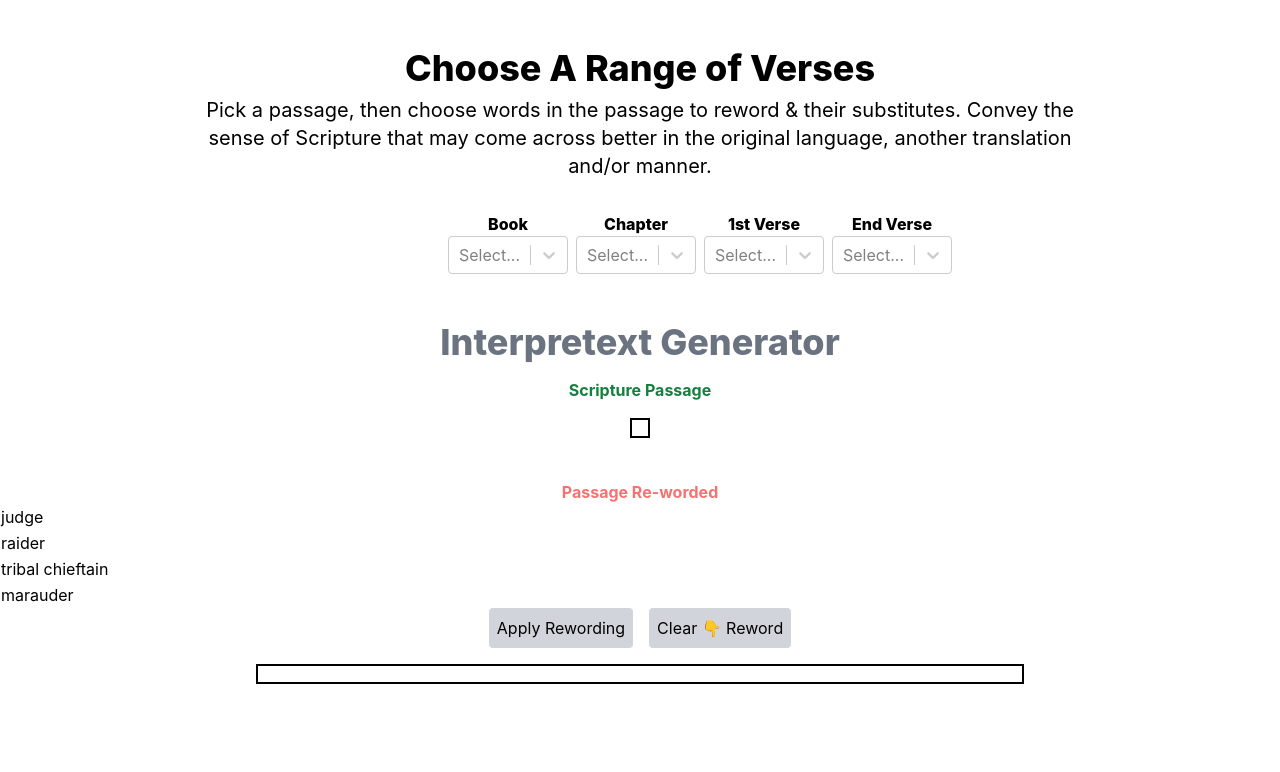
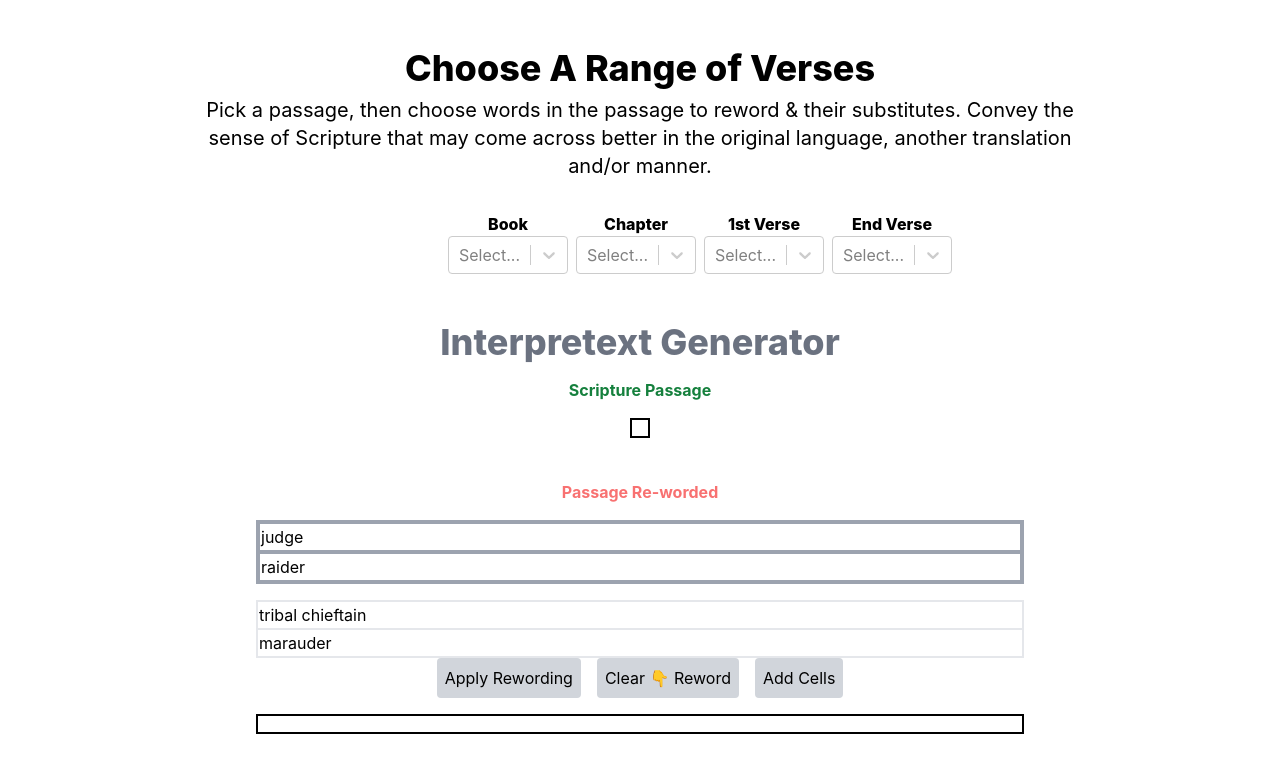
Before and after one commit to CodeWarrior-debug/plenary-engager, a React (Create React App) app: page / in a window 1280 px wide. Shown: the top 772 px of the page. Built offline with nearby package versions, Linux system fonts and the light colour scheme; no server answers.

Commit message:
add word slots progress

```diff
--- a/src/components/Selctors.js
+++ /dev/null
@@ -1,11 +0,0 @@
-import React from 'react'
-
-const componentName = () => {
-  return (
-    <>
-
-    </>
-  )
-}
-
-export default componentName
--- a/src/components/SwapText.js
+++ b/src/components/SwapText.js
@@ -2,28 +2,43 @@
 import React, { useState } from "react";
 
 const SwapText = React.memo((props) => {
+  // KEY VARIABLES
   const [versesReword, setVersesReword] = useState("");
-
+  const mytab1 = document.getElementById("originalsTab1");
+  const mytabl2 = document.getElementById("replaceTab1");
   let substitutionVerses = props.verses;
 
-  const storeItems = async () => {
+  // TEST AREA
+const addCells = () => {
+  let row = mytab1.rows[0];
+  let cell = row.insertCell(-1);
+  let row2 = mytabl2.rows[0];
+  let cell2 = row2.insertCell(-1);
+  cell.outerHTML = "<td className='border-gray-400 border-2'></td>";
+  cell2.outerHTML = "<td className='border-gray-400 border-2'></td>";
+
+
+};
+  //*****END TEST AREA
+
+
+  const storeItems = async () => {  //collects the lists of original and replacement words
     let originals = await feedItems();
     let replacers = await feedItems2();
     swapItems(originals, replacers);
   };
 
-  const swapItems = async (originals, replacers) => {
-    if (!substitutionVerses || !originals[0] || !replacers[0]) {
+  const swapItems = async (originals, replacers) => { //if proper conditions met, runs key function "replaceText"
+    if (!substitutionVerses || !originals.length>0 || !replacers.length>0) {
       setVersesReword("");
       return "";
     }
     let replacedText = await replaceText(originals, replacers);
     setReword(replacedText);
-    // console.log("complete");
   };
 
-  //key function of this program
-  const replaceText = (originals, replacers) => {
+
+  const replaceText = (originals, replacers) => { //key function of this program
     for (let i = 0; i < originals.length; i++) {
       let replaced = originals[i];
       let replacer = replacers[i];
@@ -37,15 +52,15 @@ const SwapText = React.memo((props) => {
     setVersesReword(subVerses);
   };
 
-  const processReword = async() => {
+  const processReword = async() => { //runs both the preparation and the key functions of this program
     await storeItems();
     await swapItems();
   };
 
 
-  const feedItems = async () => {
+  const feedItems = async () => { //collects the words in the first table and stores them into originals array
     let storeArr = [];
-    const mytab1 = document.getElementById("originalsTab1");
+
 
     for (let row of mytab1.rows) {
       for (let cell of row.cells) {
@@ -56,10 +71,10 @@ const SwapText = React.memo((props) => {
     return storeArr;
   };
 
-  const feedItems2 = async () => {
+  const feedItems2 = async () => { //collects the words in the second table and stores them into replacers array
     let storeArr = [];
 
-    const mytabl2 = document.getElementById("replaceTab1");
+
     for (let row2 of mytabl2.rows) {
       for (let cell2 of row2.cells) {
         let val = cell2.innerText;
@@ -73,36 +88,36 @@ const SwapText = React.memo((props) => {
     setVersesReword("");
   };
 
-  const handleRewordChange = (evt) => {
-    setVersesReword(evt.currentTaret.value);
-  };
+  // const handleRewordChange = (evt) => {
+  //   setVersesReword(evt.currentTaret.value);
+  // };
 
   return (
     <>
       <div>
         {/* original words */}
-        <table
+        <table className="w-3/5 m-auto mt-4 p-2"
           id="originalsTab1"
           contentEditable={true}
           suppressContentEditableWarning={true}
         >
           <tbody>
-            <tr>
-              <td>judge</td>
-              <td>raider</td>
+            <tr className="border-gray-400 border-2">
+              <td className="border-gray-400 border-2">judge</td>
+              <td className="border-gray-400 border-2">raider</td>
             </tr>
           </tbody>
         </table>
       {/* replacement words */}
-        <table
+      <table className="border-black border-1 w-3/5 m-auto mt-4 p-2"
           id="replaceTab1"
           contentEditable={true}
           suppressContentEditableWarning={true}
         >
           <tbody>
             <tr>
-              <td>tribal chieftain</td>
-              <td>marauder</td>
+            <td className="border-gray-200 border-2 border-b-0">tribal chieftain</td>
+              <td className="border-gray-200 border-2">marauder</td>
             </tr>
           </tbody>
         </table>
@@ -113,6 +128,7 @@ const SwapText = React.memo((props) => {
 
       <button className="bg-gray-300 p-2 rounded hover:scale-90" onClick={processReword}>Apply Rewording</button>
       <button className="bg-gray-300 p-2 rounded hover:scale-90" onClick={clearReword}>Clear 👇 Reword</button>
+      <button className="bg-gray-300 p-2 rounded hover:scale-90" onClick={addCells}>Add Cells</button>
     </div>
     </div>
       <div className="border-black border-2 w-3/5 m-auto mt-4 p-2">{versesReword}</div>
```
